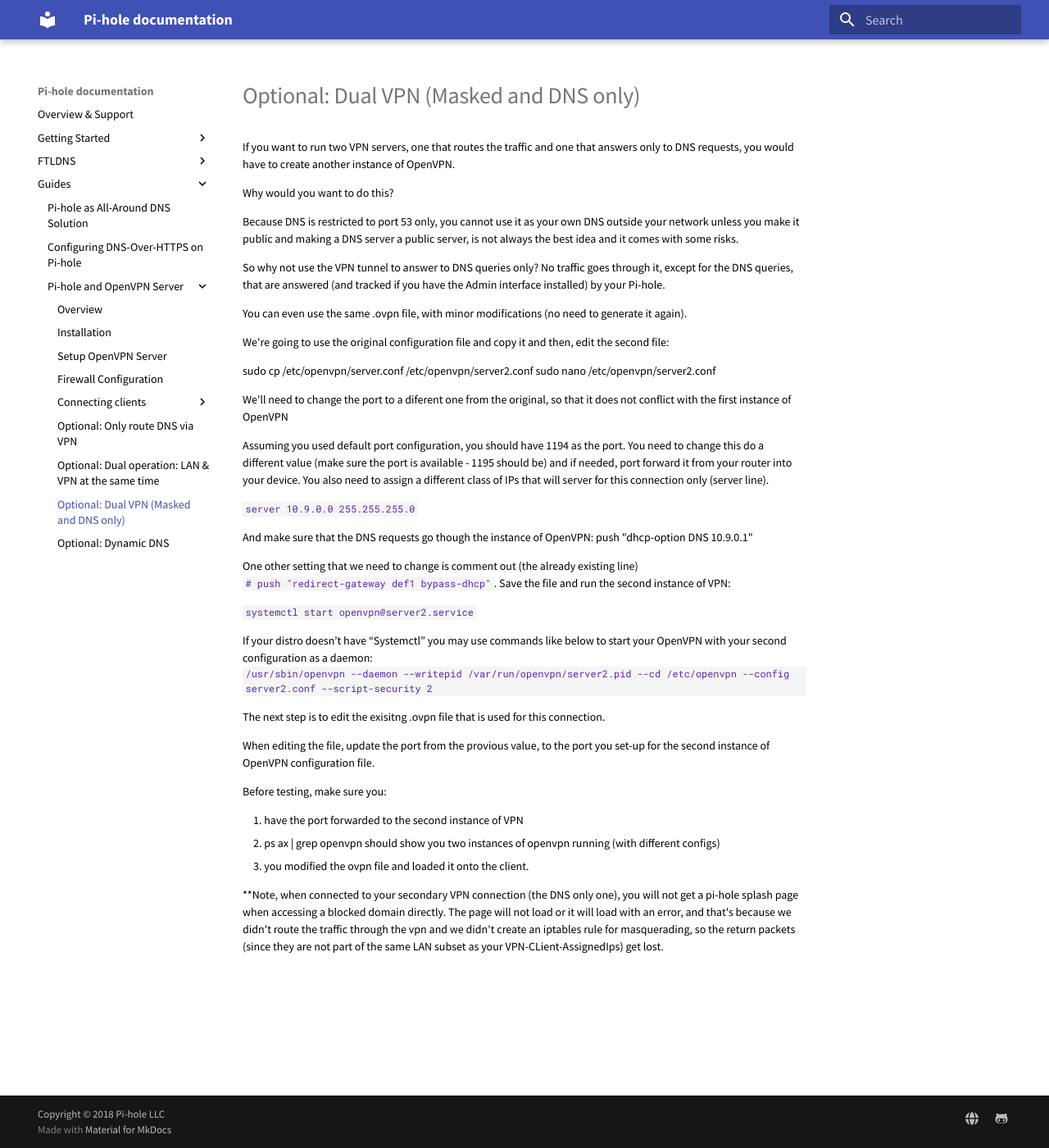
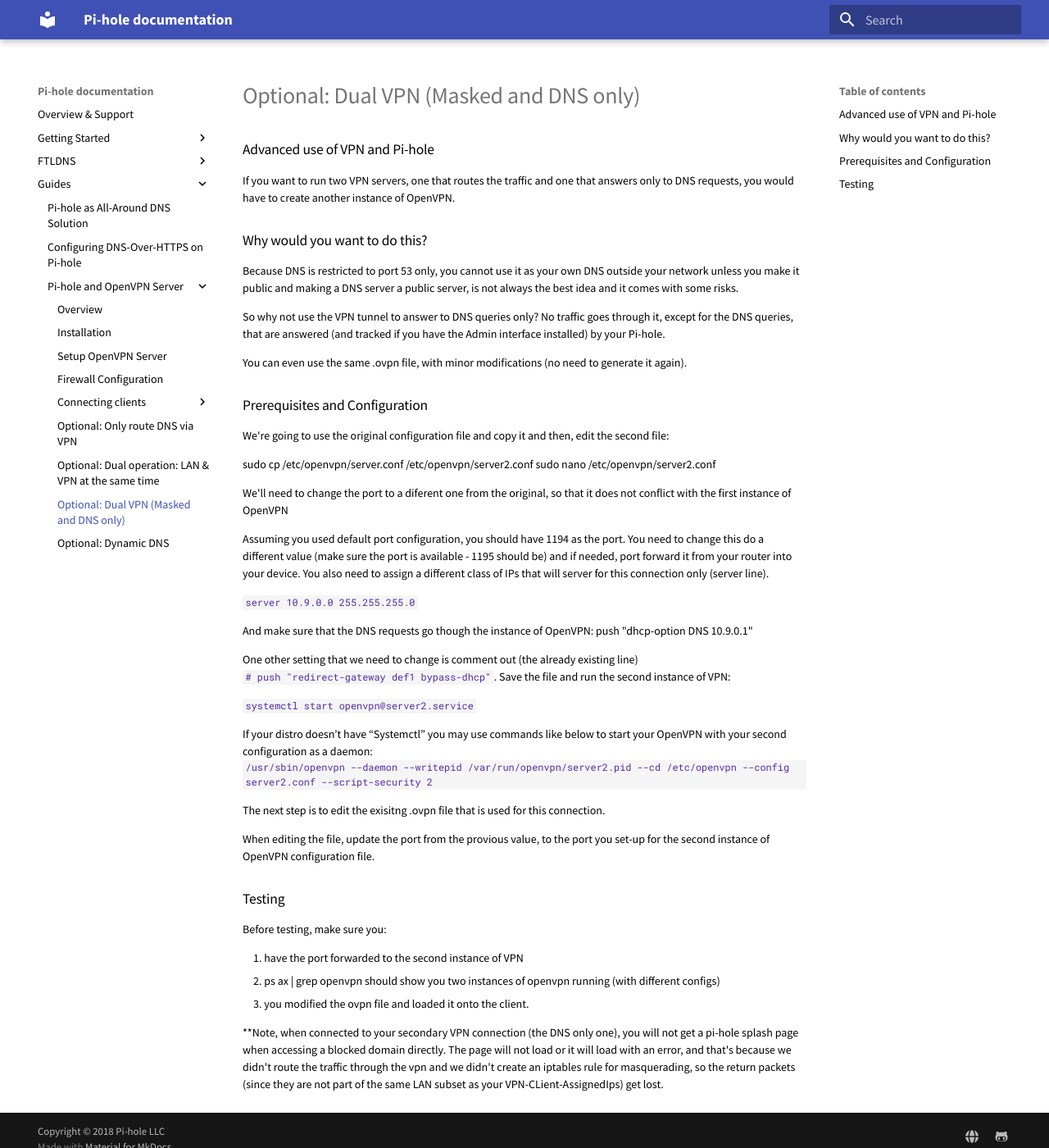
Before and after one commit to pi-hole/docs, an MkDocs documentation site: the page built from docs/guides/vpn/dual-VPN.md, in a window 1280 px wide and 1400 px high. Shown: the whole window at 82% size. Built offline with MkDocs 1.6.1 and Material for MkDocs 9.7.7, drawn with Linux system fonts in a browser that asks for light colours; old or Windows-style settings are respelled for this version of MkDocs.

Commit message:
Update dual-VPN.md
Added sections/Titles for better page layout and reading.

```diff
--- a/docs/guides/vpn/dual-VPN.md
+++ b/docs/guides/vpn/dual-VPN.md
@@ -1,13 +1,14 @@
+### Advanced use of VPN and Pi-hole
 If you want to run two VPN servers, one that routes the traffic and one that answers only to DNS requests, you would have to create another instance of OpenVPN.
 
-Why would you want to do this?
-
+### Why would you want to do this?
 Because DNS is restricted to port 53 only, you cannot use it as your own DNS outside your network unless you make it public and making a DNS server a public server, is not always the best idea and it comes with some risks.
 
 So why not use the VPN tunnel to answer to DNS queries only? No traffic goes through it, except for the DNS queries, that are answered (and tracked if you have the Admin interface installed) by your Pi-hole.
 
 You can even use the same .ovpn file, with minor modifications (no need to generate it again).
 
+### Prerequisites and Configuration
 We're going to use the original configuration file and copy it and then, edit the second file:
 
 sudo cp /etc/openvpn/server.conf /etc/openvpn/server2.conf sudo nano /etc/openvpn/server2.conf
@@ -32,6 +33,7 @@
 
 When editing the file, update the port from the provious value, to the port you set-up for the second instance of OpenVPN configuration file.
 
+### Testing
 Before testing, make sure you:
 
 1. have the port forwarded to the second instance of VPN
```
